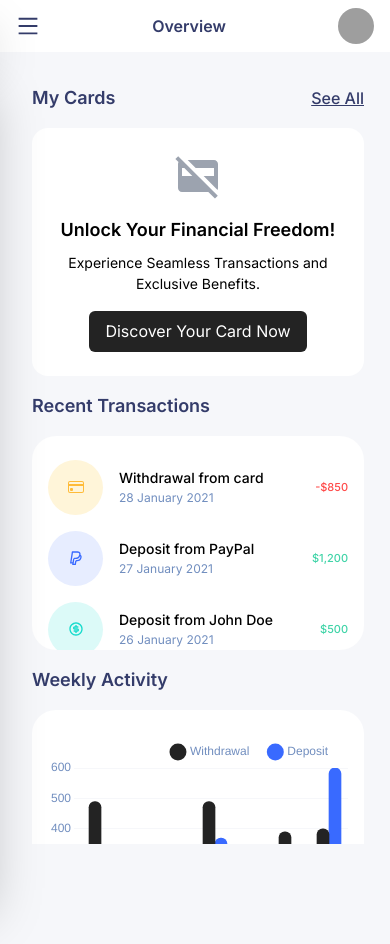
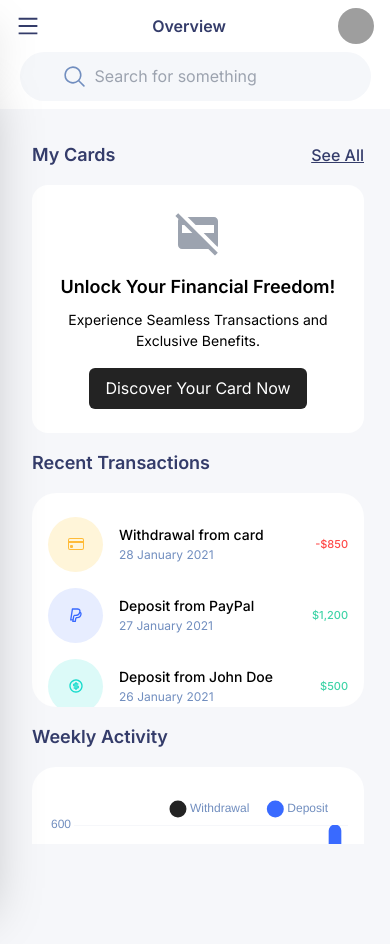
Before and after one commit to mubashir-irfan/soar_assessment_poc, a React (Create React App) app: page / in a window 390 px wide. Shown: the top 944 px of the page. Built offline with nearby package versions, Linux system fonts and the light colour scheme; grey boxes are pictures that could not be loaded.

Commit message:
header search for mobile
Signed-off-by: Muhammad Mubashir Irfan <mubashir.irfan37@gmail.com>

```diff
--- a/src/components/Header.tsx
+++ b/src/components/Header.tsx
@@ -13,7 +13,7 @@ type HeaderProps = {
 }
 
 const Header = ({ title, setIsMenuOpen }: HeaderProps) => {
-    const {t} = useTranslation();
+  const { t } = useTranslation();
   const [userProfile, setUserProfile] = useState<UserProfile>()
 
   useEffect(() => {
@@ -21,7 +21,8 @@ type HeaderProps = {
   }, [])
 
   return (
-      <header className="md:h-[6.25rem] px-4 py-2 flex items-center justify-between lg:justify-start lg:border-b lg:border-border-light dark:border-border-dark border-solid">
+    <header className="h-[6.8125rem] md:h-[6.25rem] lg:border-b lg:border-border-light dark:border-border-dark border-solid">
+      <div className='px-4 py-2 flex items-center justify-between lg:justify-start '>
         <div className="lg:hidden">
           <AiOutlineMenu size={24} className="text-soar cursor-pointer" onClick={() => setIsMenuOpen(true)} />
         </div>
@@ -51,6 +52,16 @@ type HeaderProps = {
             />
           </div>
           : <></>}
+      </div>
+
+      <div
+        className={`sm:hidden max-w-[90%] mx-auto mb-2 flex gap-2 justify-center items-center px-4 py-3 bg-background-secondary text-text-secondary rounded-[2.5rem]
+        focus:outline-none focus:outline-none focus-visible:ring-2 focus-visible:ring-soar focus-visible:ring-offset-1
+        focus-visible:ring-offset-background-white`}>
+        <HiMagnifyingGlass size={25} />
+        <input className='bg-transparent placeholder-text-tertiary focus:outline-none'
+          placeholder={t('navbar.searchForSomething')} />
+      </div>
     </header>
   )
 }
```
Lines whose indentation alone changed are shown as unchanged.
